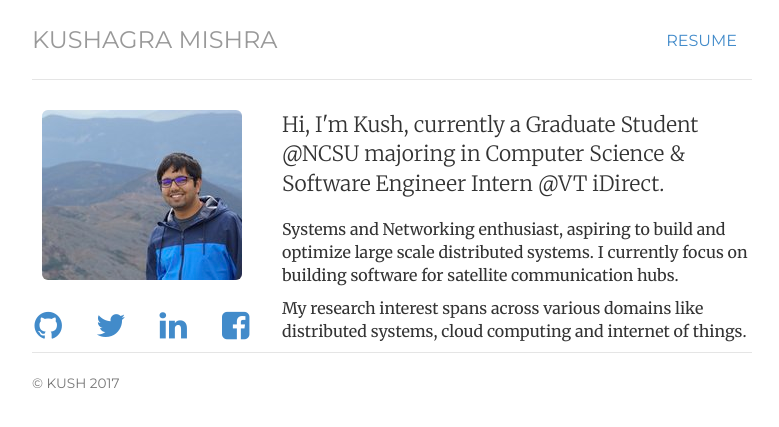
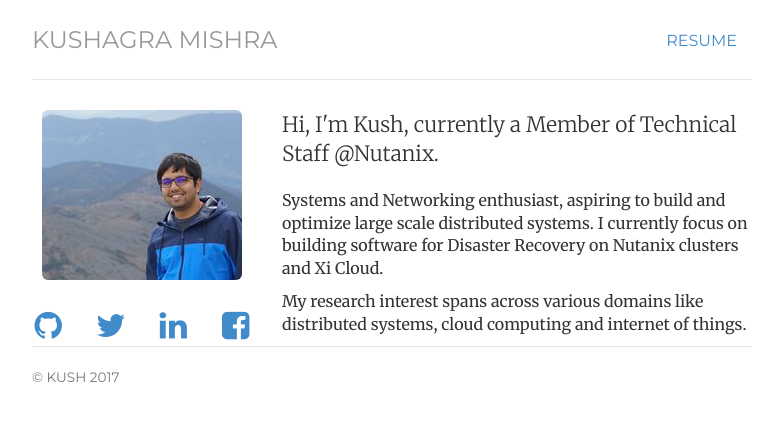
Before and after one commit to kkushagra/kkushagra.github.io, a Jekyll site: the page built from index.html, in a window 1280 px wide. Shown: the top 427 px of the page, without its empty margins (248-1027 px from the left). Built offline with Jekyll 4.4.1, drawn with Linux system fonts in a browser that asks for light colours.

Commit message:
Update index.html

```diff
--- a/index.html
+++ b/index.html
@@ -18,11 +18,11 @@ description: Kushagra Mishra is a Software Engineer and Researcher living and st
 	</div>
 	</div>
 	<div class="col-sm-8">
-	<p class="lead">Hi, I'm <span itemprop="name">Kush</span>, currently a Graduate Student @NCSU majoring in Computer Science & Software Engineer Intern @VT iDirect.
+	<p class="lead">Hi, I'm <span itemprop="name">Kush</span>, currently a Member of Technical Staff @Nutanix.
 	</p>
 
 	<p> Systems and Networking enthusiast, aspiring to build and optimize large scale distributed systems.
-	    I currently focus on building software for satellite communication hubs.
+	    I currently focus on building software for Disaster Recovery on Nutanix clusters and Xi Cloud.
 		</p>
 		<p>
 	    My research interest spans across various domains like distributed systems, cloud computing and internet of things.
```
